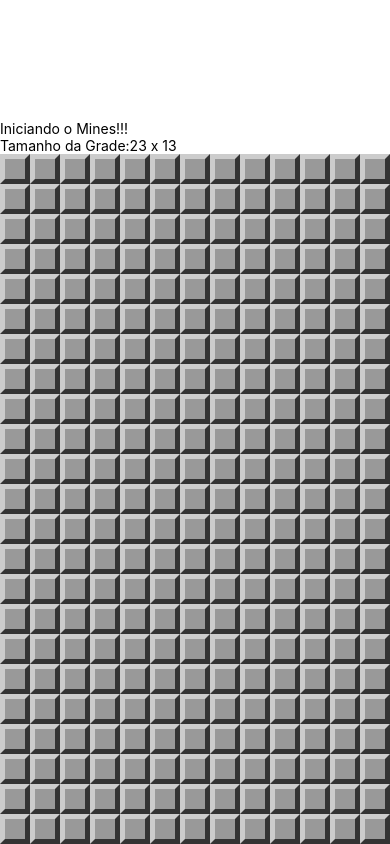
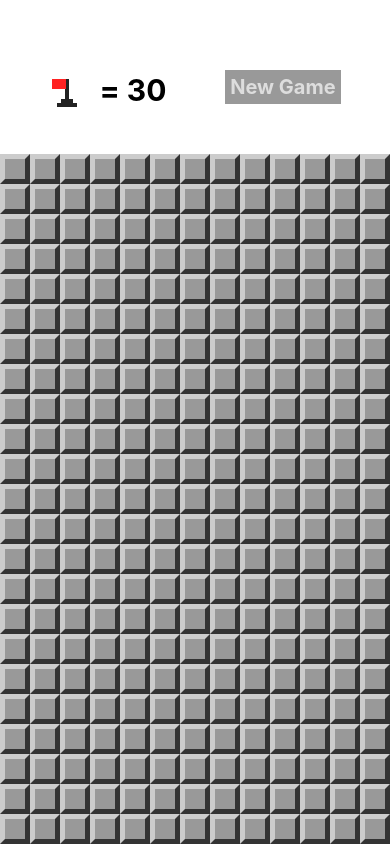
Before and after one commit to includeVitor/minesweeper-react-native, a React Native app: screen / in a window 390 px wide. Built offline with nearby package versions, Linux system fonts and the light colour scheme.

Commit message:
[ WIP ] Button ( New Game, Flags )

```diff
--- a/App.js
+++ b/App.js
@@ -16,6 +16,7 @@
 
 import params from './src/params'
 import MineField from './src/components/MineField'
+import HeaderMines from './src/components/HeaderMines'
 
 import{
   createMinedBoard,
@@ -24,7 +25,8 @@
   hadExplosion,
   wonGame,
   showMines,
-  invertFlag
+  invertFlag,
+  flagsUsed
 } from './src/functions'
 
 export default class App extends Component {
@@ -85,11 +87,8 @@
     return (
 
       <View style={styles.container}>
-
-        <Text style={styles.welcome}>Iniciando o Mines!!!</Text>
-        <Text style={styles.instructions}>Tamanho da Grade:
-          {params.getRowsAmount()} x {params.getColumnsAmount()}
-        </Text>
+        <HeaderMines flagsLeft={this.minesAmount() - flagsUsed(this.state.board)}
+          onNewGame={() => this.setState(this.createState())} />
         <View style={styles.board}>
           <MineField board={this.state.board}
             onOpenField={this.onOpenField}
--- /dev/null
+++ b/src/components/HeaderMines.js
@@ -0,0 +1,56 @@
+import React from 'react'
+import { View, StyleSheet, Text, TouchableOpacity } from 'react-native'
+import Flag from './Flag'
+
+export default props => {
+    return (
+        <View style={styles.container}>
+            <View style={styles.flagContainer}>
+                <TouchableOpacity onPress={props.onFlagPress}
+                    style={styles.flagButton}>
+                <Flag bigger />
+                </TouchableOpacity>
+                <Text style={styles.flagsLeft}>= {props.flagsLeft}</Text>
+            </View>
+            <TouchableOpacity style={styles.button}
+                onPress={props.onNewGame}>
+                <Text style={styles.buttonLabel}>New Game</Text>
+            </TouchableOpacity>
+        </View>
+    )
+}
+
+const styles = StyleSheet.create({
+    container: {
+        flex: 1,
+        flexDirection: 'row',
+        borderColor: '#EEE',
+        alignItems: 'center',
+        justifyContent: 'space-around',
+        paddingTop: 20,
+        paddingHorizontal: 20,
+    },
+    flagContainer: {
+        flexDirection: 'row'
+    },
+    flagButton: {
+        marginTop: 10,
+        minWidth: 30
+    },
+    flagsLeft: {
+        fontSize: 30,
+        fontWeight: 'bold',
+        paddingTop: 5,
+        marginLeft: 20
+    },
+    button: {
+        backgroundColor: '#999',
+        padding: 5
+    },
+    buttonLabel: {
+        fontSize: 20,
+        color: '#DDD',
+        fontWeight: 'bold'
+    }
+
+})
--- a/src/functions.js
+++ b/src/functions.js
@@ -103,6 +103,9 @@
 
 }
 
+const flagsUsed = board => fields(board)
+    .filter(field => field.flagged).length
+
 export {
     createMinedBoard,
     cloneBoard,
@@ -110,5 +113,6 @@
     hadExplosion,
     wonGame,
     showMines,
-    invertFlag
+    invertFlag,
+    flagsUsed
 }
```
